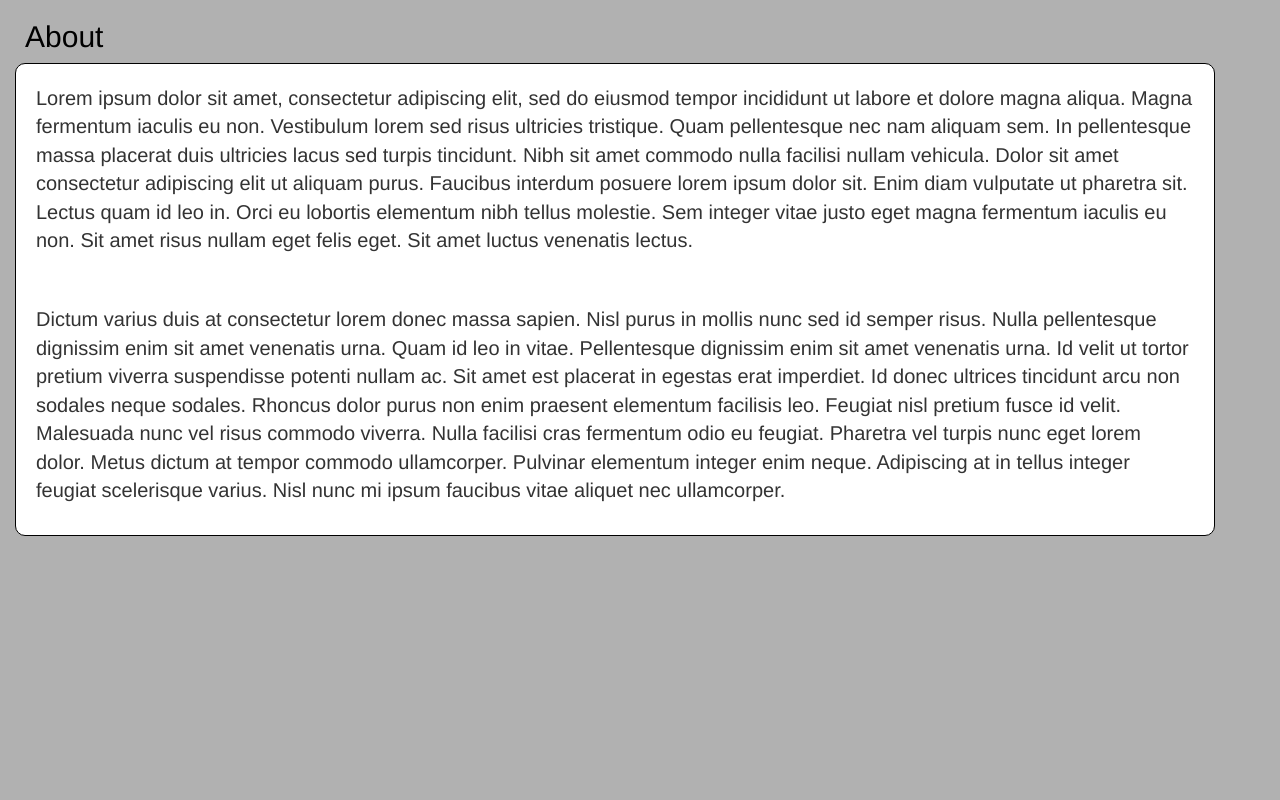
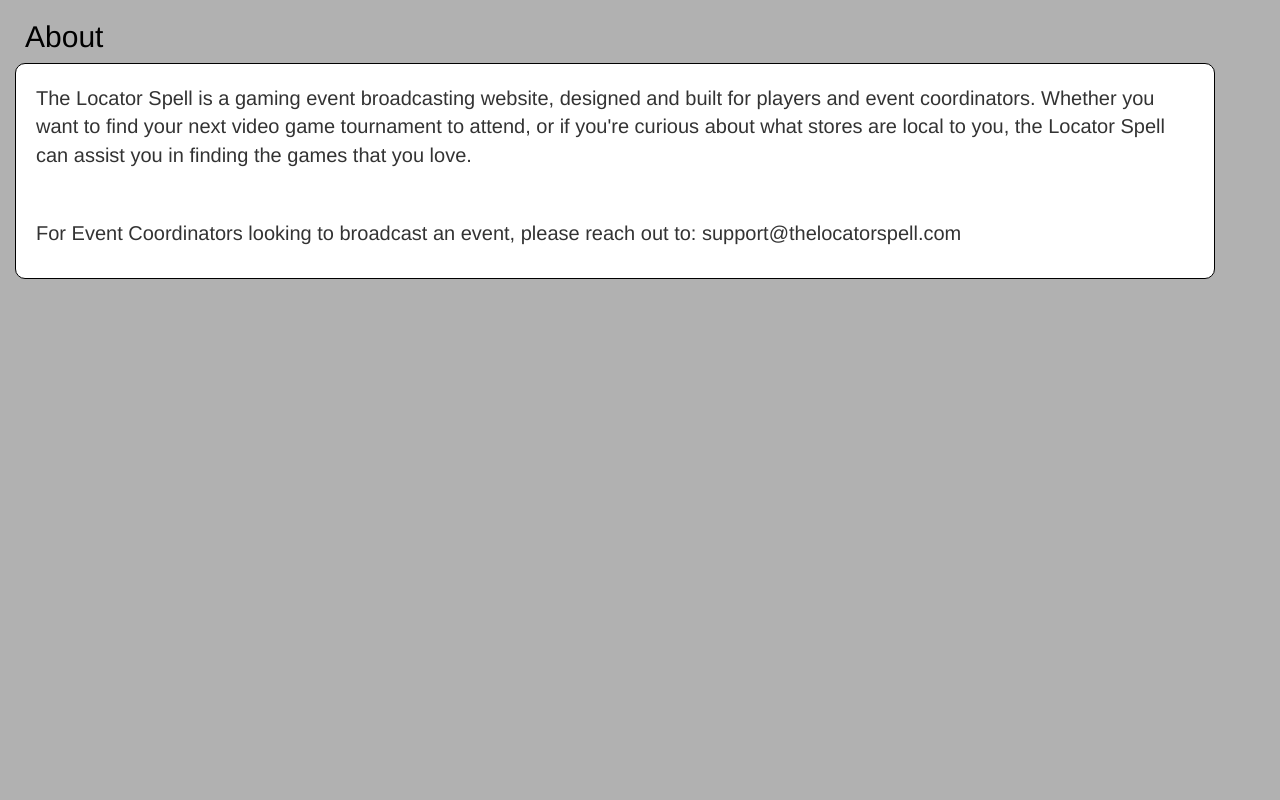
Before and after one commit to gillemic/TheLocatorSpell, a Flask app: page /about in a window 1280 px wide. Shown: the part 121-921 px from the top of the page. Run offline with Flask 2, Linux system fonts and the light colour scheme; some libraries are stand-ins or nearby versions.

Commit message:
Updated about page

```diff
--- a/app/templates/about.html
+++ b/app/templates/about.html
@@ -5,10 +5,10 @@
         <h2>About</h2>
         <div class="page-content about">
             <p>
-            Lorem ipsum dolor sit amet, consectetur adipiscing elit, sed do eiusmod tempor incididunt ut labore et dolore magna aliqua. Magna fermentum iaculis eu non. Vestibulum lorem sed risus ultricies tristique. Quam pellentesque nec nam aliquam sem. In pellentesque massa placerat duis ultricies lacus sed turpis tincidunt. Nibh sit amet commodo nulla facilisi nullam vehicula. Dolor sit amet consectetur adipiscing elit ut aliquam purus. Faucibus interdum posuere lorem ipsum dolor sit. Enim diam vulputate ut pharetra sit. Lectus quam id leo in. Orci eu lobortis elementum nibh tellus molestie. Sem integer vitae justo eget magna fermentum iaculis eu non. Sit amet risus nullam eget felis eget. Sit amet luctus venenatis lectus.
+            The Locator Spell is a gaming event broadcasting website, designed and built for players and event coordinators. Whether you want to find your next video game tournament to attend, or if you're curious about what stores are local to you, the Locator Spell can assist you in finding the games that you love.
             </p>
             <p>
-            Dictum varius duis at consectetur lorem donec massa sapien. Nisl purus in mollis nunc sed id semper risus. Nulla pellentesque dignissim enim sit amet venenatis urna. Quam id leo in vitae. Pellentesque dignissim enim sit amet venenatis urna. Id velit ut tortor pretium viverra suspendisse potenti nullam ac. Sit amet est placerat in egestas erat imperdiet. Id donec ultrices tincidunt arcu non sodales neque sodales. Rhoncus dolor purus non enim praesent elementum facilisis leo. Feugiat nisl pretium fusce id velit. Malesuada nunc vel risus commodo viverra. Nulla facilisi cras fermentum odio eu feugiat. Pharetra vel turpis nunc eget lorem dolor. Metus dictum at tempor commodo ullamcorper. Pulvinar elementum integer enim neque. Adipiscing at in tellus integer feugiat scelerisque varius. Nisl nunc mi ipsum faucibus vitae aliquet nec ullamcorper.
+            For Event Coordinators looking to broadcast an event, please reach out to: support@thelocatorspell.com
             </p>
         </div>
     </div>
--- a/app/templates/index.html
+++ b/app/templates/index.html
@@ -1,6 +1,7 @@
 {% extends "landing.html" %}
 
 {% block app_content %}
+    <!-- Landing page body content -->
     <body class="default">
         <div>
             <div>
--- a/app/templates/landing.html
+++ b/app/templates/landing.html
@@ -1,5 +1,5 @@
 {% extends 'bootstrap/base.html' %}
-
+<!-- First page of the site, AKA the landing page. -->
 {% block head %}
 {{ super() }}
 <link rel="icon" type="image/x-icon" href="{{ url_for('static', filename='TLS_logo.ico') }}">
```
